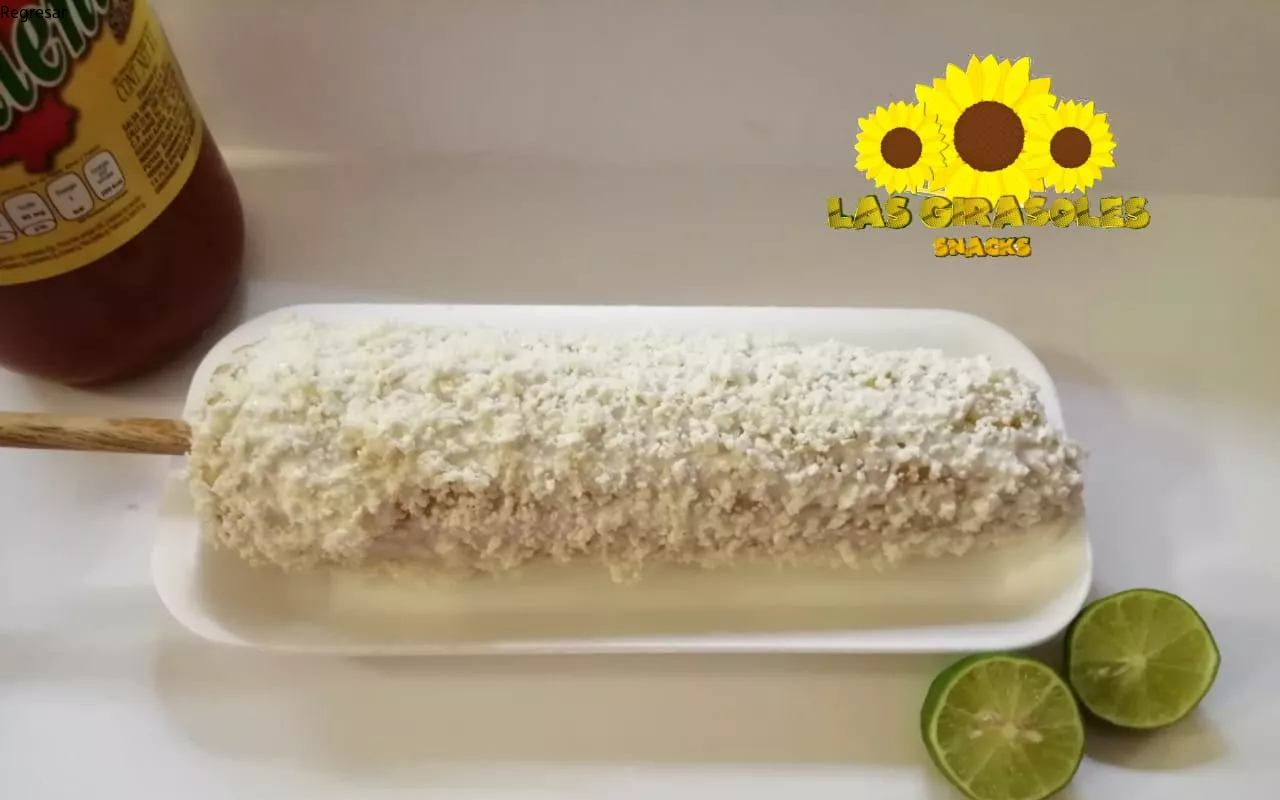
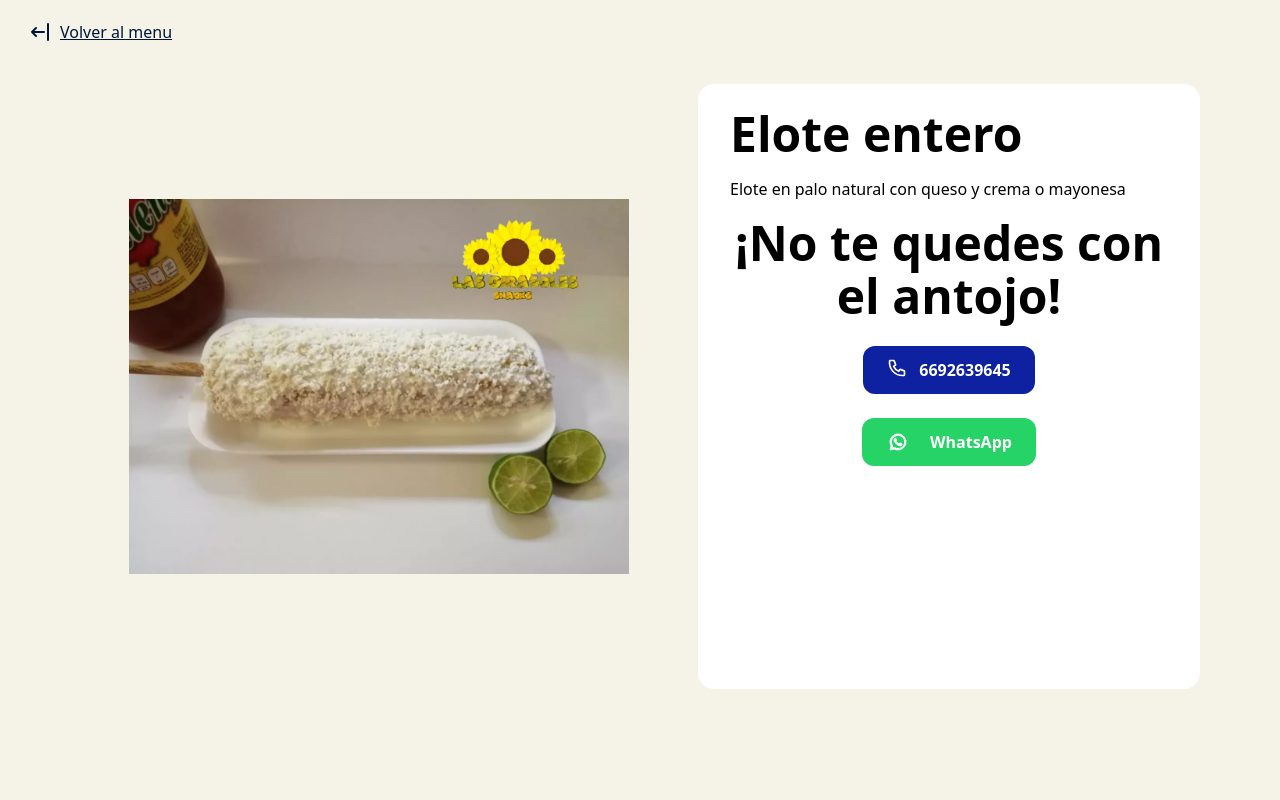
Before and after one commit to alfonso-ramos/SnacksLasGirasoles-vue, a Vue app: page /snack/1 in a window 1280 px wide. Shown: the top 800 px of the page. Built offline with nearby package versions, Linux system fonts and the light colour scheme.

Commit message:
[ADD] Maquetada la vista de cada snack, falta pulir detalles

```diff
--- a/src/views/SnackShow.vue
+++ b/src/views/SnackShow.vue
@@ -1,17 +1,27 @@
 <template>
-    <div>
-        <router-link to="/menu" class="absolute">Regresar</router-link>
-        <img :src="`/img/${snack.img}.webp`" :alt="snack.titulo">
-        <div>
-            <h1>{{snack.titulo}}</h1>
-            <p>{{ snack.descripcion }}</p>
-            <h2>¡No te quedes con el antojo!</h2>
+    <div class="bg-alabaster h-screen">
+        <router-link to="/menu" class="absolute md:relative underline text-secondary ">
+            <div class="flex first-letter:justify-center gap-2 pt-5 pl-7 w-fit ">
+                <img class="size-6" src="../assets/icons/back-arrow.svg" alt="">
+                Volver al menu
+            </div>
+        </router-link>
+        <div class="md:flex md:gap-5 md:px-auto md:py-10 md:px-20">
+            <img
+                :src="`/img/${snack.img}.webp`" :alt="snack.titulo"
+                class="min-w-[367px] mx-auto max-w-[500px] object-contain"
+            >
+            <div class="bg-alabaster py-6 px-8 md:bg-white rounded-2xl md:w-[502px] md:h-[605px]">
+                <h1 class="text-lg font-semibold md:text-xl">{{snack.titulo}}</h1>
+                <p class="text-base md:font-base my-4">{{ snack.descripcion }}</p>
+                <h2 class="text-lg font-semibold md:text-xl text-center">¡No te quedes con el antojo!</h2>
 
-            <div class="flex flex-col items-center gap-6 my-6 md:flex-row md:justify-center">
-                <PhoneButton @click="mostrar"/>
-                <WAButton />
+                <div class="flex flex-col items-center gap-6 my-6">
+                    <PhoneButton @click="mostrar"/>
+                    <WAButton />
+                </div>
+                <Alerta v-if="alerta.mostrar"/>
             </div>
-            <Alerta v-if="alerta.mostrar"/>
         </div>
     </div>
 </template>
```
Also changed, not shown: src/assets/icons/back-arrow.svg (added).
